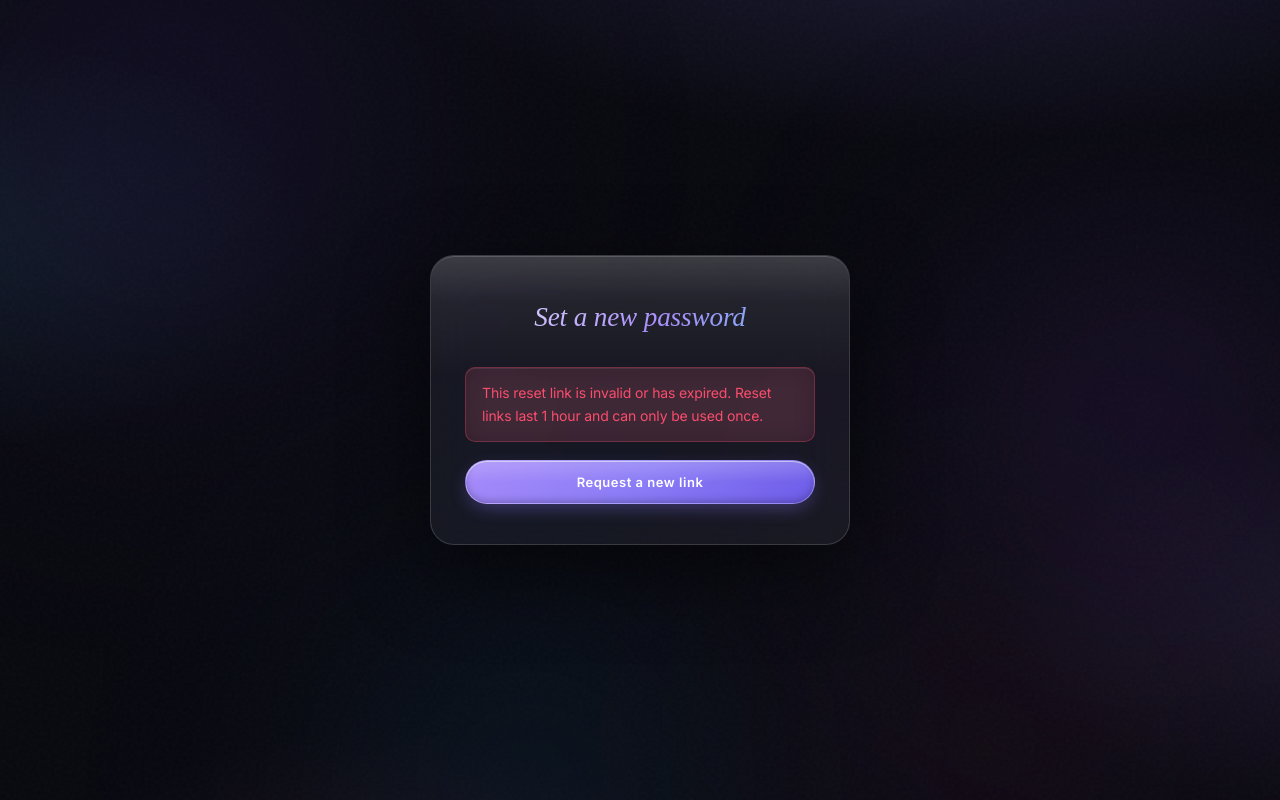
After one commit to ravi-0309/dopamax, a Flask app: page /reset/1 in a window 1280 px wide. The commit adds this page. Run offline with Flask 3, Linux system fonts and the light colour scheme; data that the repository does not hold is empty; some libraries are stand-ins or nearby versions; some web fonts are replaced.

Commit message:
instructions

```diff
--- a/app.py
+++ b/app.py
@@ -3,6 +3,9 @@ import datetime
 import hashlib
 import os
 import secrets
+import smtplib
+import ssl
+from email.message import EmailMessage
 import db  # database compatibility layer (SQLite locally, Postgres via DATABASE_URL)
 
 app = Flask(__name__)
@@ -123,6 +126,17 @@ def init_db():
         completed INTEGER DEFAULT 0,
         bonus_awarded INTEGER DEFAULT 0,
         created_at {TS}
+    )
+    """)
+
+    # Password reset tokens
+    cursor.execute(f"""
+    CREATE TABLE IF NOT EXISTS password_resets (
+        id {PK},
+        user_id INTEGER,
+        token TEXT,
+        expires_at TEXT,
+        used INTEGER DEFAULT 0
     )
     """)
 
@@ -225,6 +239,38 @@ def ensure_user_settings(user_id):
 def hash_password(password):
     return hashlib.sha256(password.encode()).hexdigest()
 
+def send_email(to_addr, subject, body):
+    """Send an email via SMTP (configured through env vars). Returns True on success.
+    Set SMTP_HOST, SMTP_PORT, SMTP_USER, SMTP_PASS (and optionally SMTP_FROM)."""
+    host = os.environ.get("SMTP_HOST")
+    user = os.environ.get("SMTP_USER")
+    pw = os.environ.get("SMTP_PASS")
+    port = int(os.environ.get("SMTP_PORT", "587"))
+    sender = os.environ.get("SMTP_FROM", user)
+    if not (host and user and pw):
+        print("send_email: SMTP not configured — skipping send")
+        return False
+    msg = EmailMessage()
+    msg["Subject"] = subject
+    msg["From"] = sender
+    msg["To"] = to_addr
+    msg.set_content(body)
+    try:
+        ctx = ssl.create_default_context()
+        if port == 465:
+            with smtplib.SMTP_SSL(host, port, context=ctx) as s:
+                s.login(user, pw)
+                s.send_message(msg)
+        else:
+            with smtplib.SMTP(host, port) as s:
+                s.starttls(context=ctx)
+                s.login(user, pw)
+                s.send_message(msg)
+        return True
+    except Exception as e:
+        print("send_email error:", e)
+        return False
+
 def current_user():
     return session.get("user_id")
 
@@ -433,6 +479,69 @@ def login():
             return redirect("/")
         error = "Invalid email or password."
     return render_template("login.html", error=error)
+
+@app.route("/forgot", methods=["GET", "POST"])
+def forgot():
+    if current_user():
+        return redirect("/")
+    sent = False
+    if request.method == "POST":
+        email = request.form.get("email", "").strip().lower()
+        conn = db.connect()
+        cursor = conn.cursor()
+        cursor.execute("SELECT id FROM users WHERE email=?", (email,))
+        u = cursor.fetchone()
+        if u:
+            token = secrets.token_urlsafe(32)
+            expires = (datetime.datetime.utcnow() + datetime.timedelta(hours=1)).isoformat()
+            cursor.execute(
+                "INSERT INTO password_resets (user_id, token, expires_at, used) VALUES (?,?,?,0)",
+                (u[0], token, expires)
+            )
+            conn.commit()
+            link = url_for("reset_password", token=token, _external=True, _scheme="https")
+            send_email(
+                email,
+                "Reset your Dopamax password",
+                "Hi,\n\nWe got a request to reset your Dopamax password. "
+                "Click the link below within 1 hour to set a new one:\n\n"
+                + link +
+                "\n\nIf you didn't request this, you can safely ignore this email."
+            )
+        conn.close()
+        sent = True  # always show the same message (don't reveal which emails exist)
+    return render_template("forgot.html", sent=sent)
+
+@app.route("/reset/<token>", methods=["GET", "POST"])
+def reset_password(token):
+    conn = db.connect()
+    cursor = conn.cursor()
+    cursor.execute("SELECT id, user_id, expires_at, used FROM password_resets WHERE token=?", (token,))
+    row = cursor.fetchone()
+    valid = False
+    if row and not row[3]:
+        try:
+            if datetime.datetime.utcnow() <= datetime.datetime.fromisoformat(row[2]):
+                valid = True
+        except Exception:
+            valid = False
+
+    error = None
+    if request.method == "POST" and valid:
+        pw = request.form.get("password", "")
+        confirm = request.form.get("confirm_password", "")
+        if len(pw) < 6:
+            error = "Password must be at least 6 characters."
+        elif pw != confirm:
+            error = "Passwords do not match."
+        else:
+            cursor.execute("UPDATE users SET password_hash=? WHERE id=?", (hash_password(pw), row[1]))
+            cursor.execute("UPDATE password_resets SET used=1 WHERE id=?", (row[0],))
+            conn.commit()
+            conn.close()
+            return render_template("reset.html", token=token, valid=True, done=True, error=None)
+    conn.close()
+    return render_template("reset.html", token=token, valid=valid, done=False, error=error)
 
 @app.route("/register", methods=["GET", "POST"])
 def register():
--- /dev/null
+++ b/templates/reset.html
@@ -0,0 +1,64 @@
+<!DOCTYPE html>
+<html lang="en">
+<head>
+  <meta charset="UTF-8">
+  <meta name="viewport" content="width=device-width, initial-scale=1.0, viewport-fit=cover">
+  <title>⚡ Dopamax — Set new password</title>
+  <script>
+    (function () {
+      try {
+        var t = localStorage.getItem('dopamax-theme') || 'dark';
+        document.documentElement.setAttribute('data-theme', t);
+        var L = { light:1, pastel:1, ocean:1, crimson:1, rose:1, sand:1, mono:1 };
+        document.documentElement.setAttribute('data-mode', L[t] ? 'light' : 'dark');
+      } catch (e) {}
+    })();
+  </script>
+  <link rel="stylesheet" href="{{ url_for('static', filename='style.css') }}">
+</head>
+<body>
+
+<div class="aurora-bg" aria-hidden="true">
+  <div class="ab ab1"></div><div class="ab ab2"></div>
+  <div class="ab ab3"></div><div class="ab ab4"></div>
+</div>
+
+<div class="auth-page">
+  <div class="auth-card">
+    <div class="auth-brand">
+      <h1 style="font-size:1.7rem;margin:0;">Set a new password</h1>
+    </div>
+
+    {% if done %}
+    <div class="alert alert-success" style="margin-bottom:18px;">
+      ✓ Your password has been updated. You can sign in now.
+    </div>
+    <a href="/login" class="btn btn-primary w-full" style="justify-content:center;">Go to sign in →</a>
+
+    {% elif valid %}
+    {% if error %}<div class="auth-error">{{ error }}</div>{% endif %}
+    <form method="POST" action="/reset/{{ token }}">
+      <div class="form-group">
+        <label class="form-label">New password</label>
+        <input type="password" name="password" placeholder="Min. 6 characters" autocomplete="new-password" required autofocus>
+      </div>
+      <div class="form-group">
+        <label class="form-label">Confirm new password</label>
+        <input type="password" name="confirm_password" placeholder="••••••••" autocomplete="new-password" required>
+      </div>
+      <button type="submit" class="btn btn-primary w-full" style="margin-top:8px;justify-content:center;">
+        Update password
+      </button>
+    </form>
+
+    {% else %}
+    <div class="alert alert-error" style="margin-bottom:18px;">
+      This reset link is invalid or has expired. Reset links last 1 hour and can only be used once.
+    </div>
+    <a href="/forgot" class="btn btn-primary w-full" style="justify-content:center;">Request a new link</a>
+    {% endif %}
+  </div>
+</div>
+
+</body>
+</html>
```
Also changed, not shown: static/style.css (+40 -0 lines), templates/forgot.html (added, +58 -0 lines), templates/login.html (+22 -0 lines).
